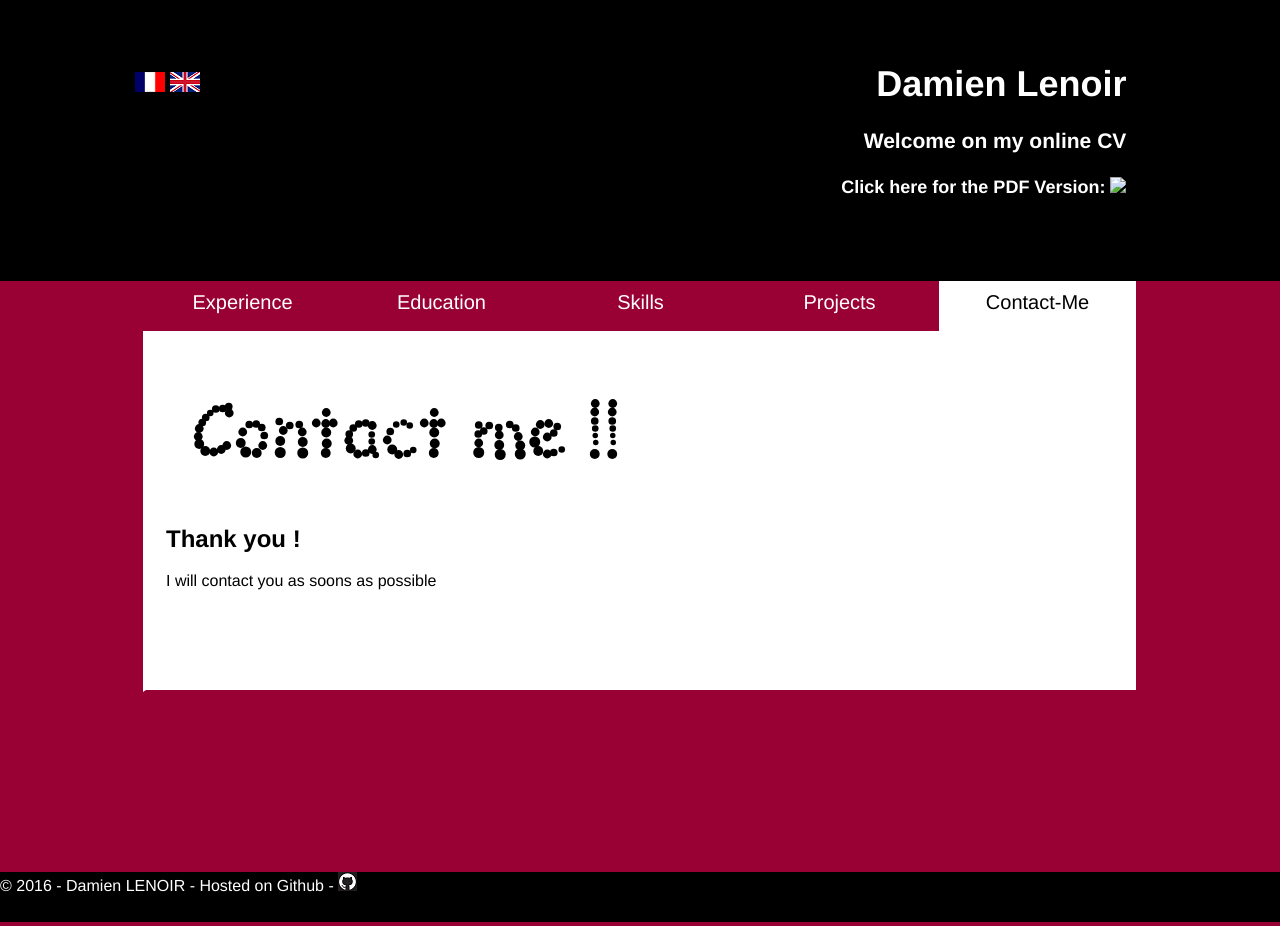
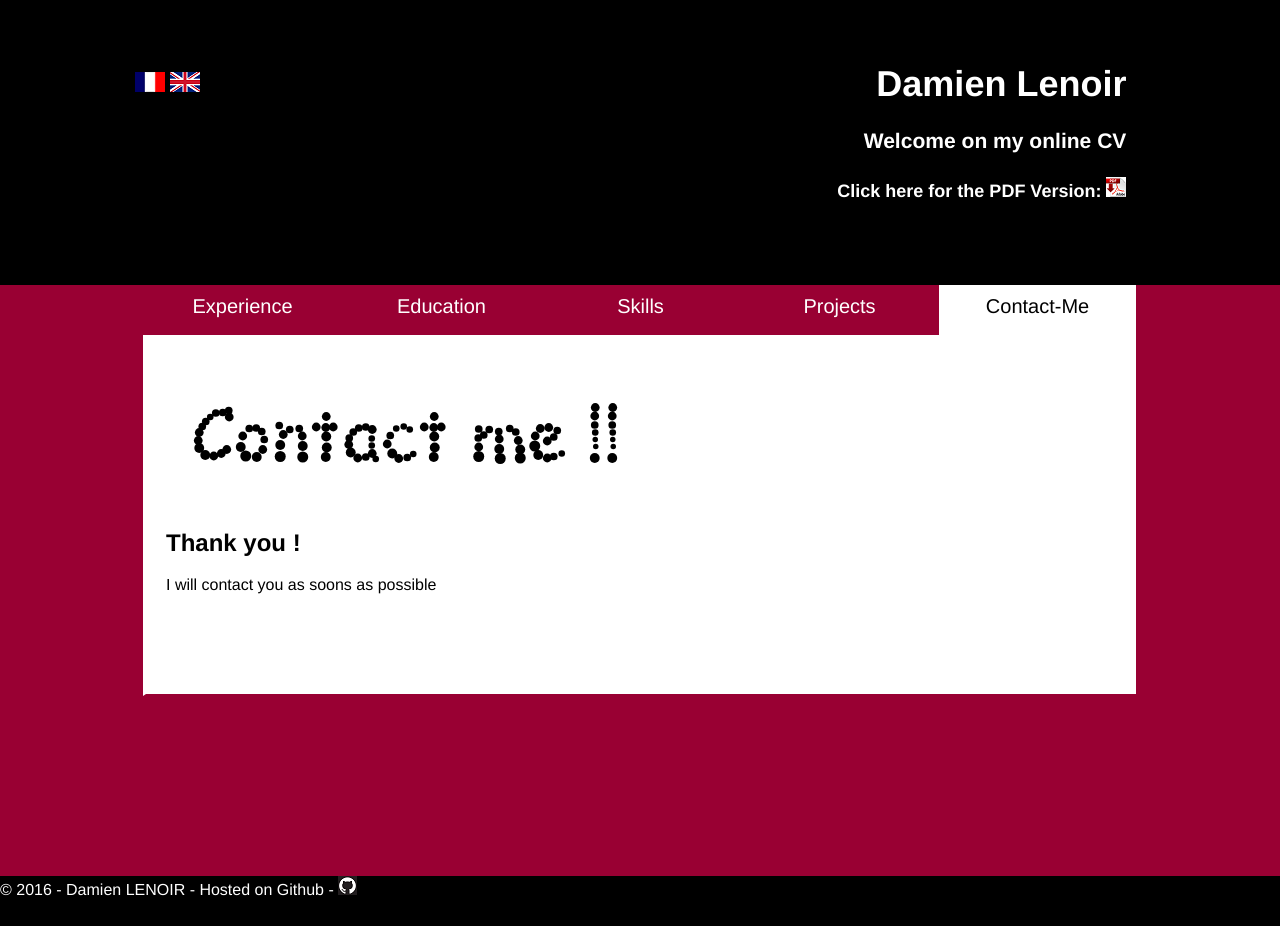
Before and after one commit to damienlenoir/damienlenoir.github.io, a plain HTML site: page thanks.html in a window 1280 px wide. Drawn offline with Linux system fonts and the light colour scheme.

Commit message:
Update thanks.html

```diff
--- a/thanks.html
+++ b/thanks.html
@@ -25,7 +25,7 @@
 			</div>
 			<h1>Damien Lenoir</h1>
 			<h3>Welcome on my online CV</h3>
-			<h4>Click here for the PDF Version: <a href="DamienLENOIR.pdf" target="_blank" ><img src="image/logopdf.png"></a></h4>
+			<h4>Click here for the PDF Version: <a href="DamienLENOIR.pdf" target="_blank" ><img src="logopdf.png"></a></h4>
 			</div>
 			</div>
 
```
